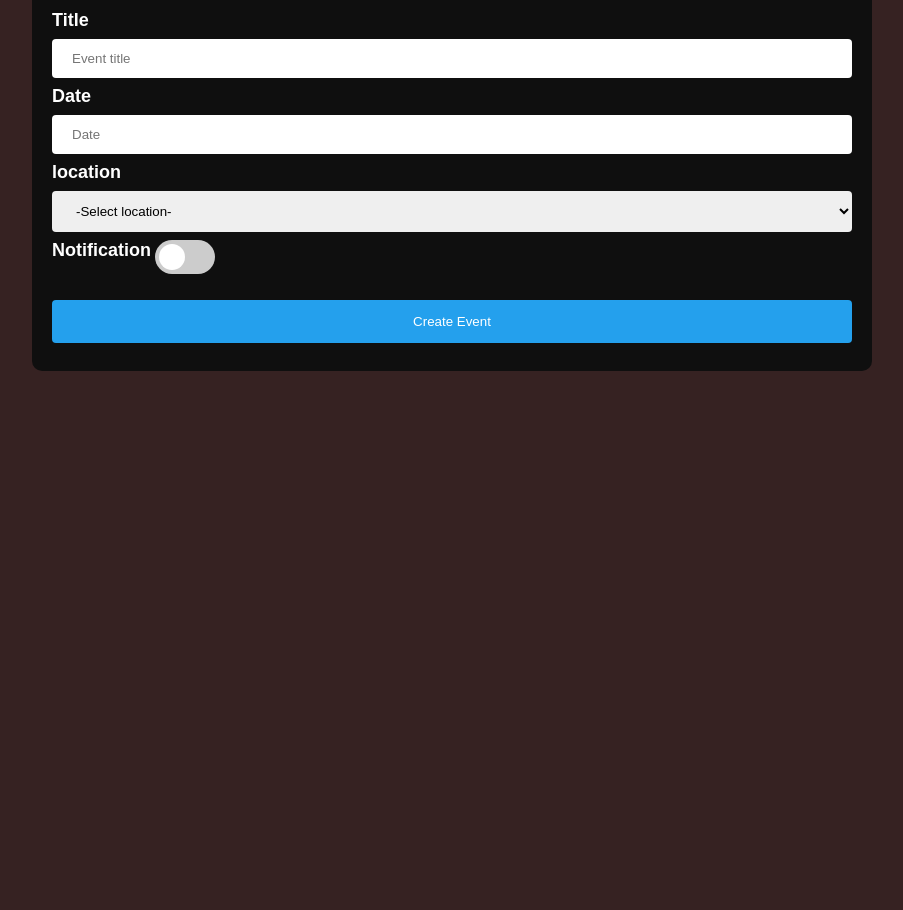
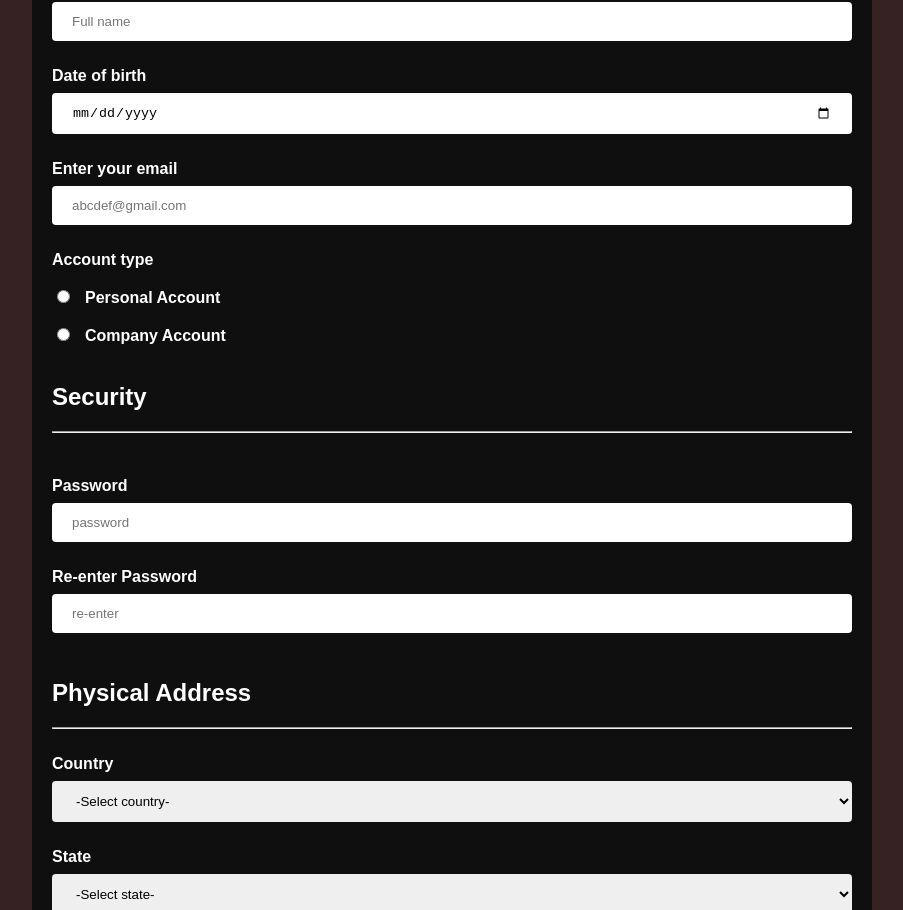
Before and after one commit to vishal206/formWeb, a plain HTML site: page index.html in a window 1280 px wide. Shown: the part 190-1100 px from the top of the page, without its empty margins (188-1091 px from the left). Before the commit the page ends 800 px from the top, so only its background shows below. Drawn offline with Linux system fonts and the light colour scheme.

Commit message:
assignment 1 commit

```diff
--- a/index.html
+++ b/index.html
@@ -11,26 +11,88 @@
 
 <body>
     <div class="square">
-        <h1>Create Event</h1>
-        <label>Title</label>
-        <input type="text" id="fname" name="firstname" placeholder="Event title">
-        <label>Date</label>
-        <input type="text" id="fname" name="firstname" placeholder="Date">
-        <label>location</label>
-        <select id="country" name="country">
-            <option value="select">-Select location-</option>
-            <option value="SJT">SJT</option>
-            <option value="TT">TT</option>
-            <option value="MB">MB</option>
-        </select>
-        <label>Notification</label>
-        <label class="switch">
-            <input type="checkbox">
-            <span class="slider round">
-            </span>
-            <a></a>
-        </label><br><br>
-        <input type="submit" value="Create Event">
+        <form get>
+            <h2>Account information</h2>
+            <hr><br>
+            <label>Full Name</label>
+            <input type="text" id="name" name="Fullname" placeholder="Full name" required>
+            <br><br>
+
+            <label>Date of birth</label>
+            <input type="date" id="dob" required>
+            <br><br>
+
+            <label for="email">Enter your email</label>
+            <input type="email" id="email" name="Email" placeholder="abcdef@gmail.com" required>
+            <br><br>
+
+            <label>Account type</label><br><br>
+            <input type="radio" id="Personal Account" name="Account type" value="Personal Account" required>
+              <label for="Personal Account">Personal Account</label>
+            <br><br>
+            <input type="radio" id="Company Account" name="Company Account" value="Company Account">
+              <label for="Company Account">Company Account</label><br><br>
+
+            <h2>Security</h2>
+            <hr><br>
+            <br>
+
+            <label>Password</label>
+            <input type="password" id="pwd" name="password" placeholder="password" pattern="(?=.*[A-Z]).{8,}" title="Minimum 8 letters &
+                Must use Capital letters[A-Z]" required>
+            <br><br>
+            <label>Re-enter Password</label>
+            <input type="password" id="re-pwd" name="Re-enter password" placeholder="re-enter" required>
+            <br><br>
+
+
+            <h2>Physical Address</h2>
+            <hr><br>
+            <label>Country</label>
+            <select id="country" name="country" required>
+                <option value="select">-Select country-</option>
+                <option value="India">India</option>
+                <option value="USA">USA</option>
+                <option value="Sri Lanka">Sri Lanka</option>
+                <option value="Canada">Canada</option>
+            </select><br><br>
+            <label>State</label>
+            <select id="State" name="State" required>
+                <option value="select">-Select state-</option>
+                <option value="Tamil Nadu">Tamil Nadu</option>
+                <option value="Karnataka">Karnataka</option>
+                <option value="Kerla">Kerla</option>
+                <option value="Maharashtra">Maharashtra</option>
+            </select><br>
+            <br>
+
+            <label>Address</label>
+            <input type="text" id="address" name="Address" placeholder="Type Address" required>
+            <br><br>
+            <label>Pin code</label>
+            <input type="number" id="pinCode" name="Pin_Code" placeholder="Type pin code" required>
+            <br><br>
+
+
+            <h2>Notification</h2>
+            <hr><br>
+            <input type="checkbox" id="notification1" name="notification" value="recieve email">
+            <label for="notification1">I want to recieve email</label>
+            <br><br>
+            <input type="checkbox" id="notification2" name="notification" value="push notification">
+            <label for="notification2">Push Notification</label>
+            <!-- <ul id="notification">
+            <li><label id="notif">Notification</label></li>
+            <li><label class="switch">
+                    <input type="checkbox">
+                    <span class="slider round">
+                    </span>
+                </label></li>
+        </ul> -->
+            <br><br>
+            <input type="submit" value="Create Event">
+            <input type="reset">
+        </form>
     </div>
 </body>
 
--- a/style.css
+++ b/style.css
@@ -7,26 +7,72 @@ body {
 
 }
 
+hr {
+    color: white;
+}
+
+#notification {
+    display: inline;
+}
+
+#notif {
+    color: white;
+    font-family: sans-serif;
+    font-size: 18px;
+    font-weight: bold;
+}
+
+#selectit {
+    color: black;
+    font-family: sans-serif;
+    font-size: 16px;
+    font-weight: bold;
+}
+
 .square {
     margin: auto;
-    margin-top: 100px;
+    margin-top: 50px;
+    margin-bottom: 100px;
     width: 800px;
     height: 100%;
     /* width: 50px; */
     border-radius: 10px;
     background-color: #0F0F0F;
-
     padding: 20px;
 }
 
-h1 {
+.selectbox {
+
+    height: 50px;
+    width: 50px;
+    border-radius: 10px;
+    background-color: white;
+    padding: 20px;
+}
+
+h2 {
     color: white;
     font-family: sans-serif;
 }
 
 input[type=text],
+input[type=password],
+input[type=number],
+input[type=email],
 select {
     width: 100%;
+    padding: 12px 20px;
+    margin: 8px 0;
+    display: inline-block;
+    border: 1px;
+    border-radius: 4px;
+    box-sizing: border-box;
+}
+
+input[type=date] {
+    width: 100%;
+    /* font-size: large; */
+    text-decoration-color: aqua;
     padding: 12px 20px;
     margin: 8px 0;
     display: inline-block;
@@ -38,12 +84,13 @@ select {
 label {
     color: white;
     font-family: sans-serif;
-    font-size: 18px;
+    font-size: 16px;
     font-weight: bold;
 }
 
 
-input[type=submit] {
+input[type=submit],
+input[type=reset] {
     width: 100%;
     background-color: #24a0ed;
     color: white;
@@ -101,8 +148,8 @@ input:focus+.slider {
 }
 
 input:checked+.slider:before {
-    -webkit-transform: translateX(26px);
-    -ms-transform: translateX(26px);
+    /* -webkit-transform: translateX(26px);
+    -ms-transform: translateX(26px); */
     transform: translateX(26px);
 }
 
```
